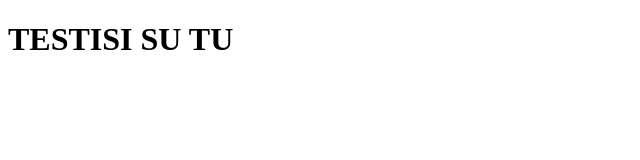
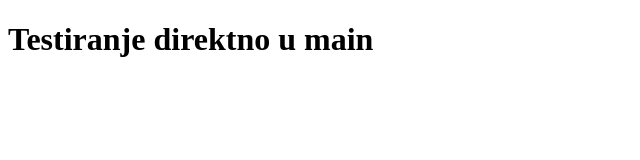
Before and after one commit to nstipic/javascript-project, a plain HTML site: page index.html in a window 1280 px wide. Shown: the whole page, without its empty margins (0-640 px from the left). Drawn offline with Linux system fonts and the light colour scheme.

Commit message:
direktno u main

```diff
--- a/index.html
+++ b/index.html
@@ -6,7 +6,7 @@
 	<title>TEST GIT</title>
 </head>
 <body>
-	<h1>TESTISI SU TU</h1>
+	<h1>Testiranje direktno u main</h1>
 
 </body>
 </html>
```
